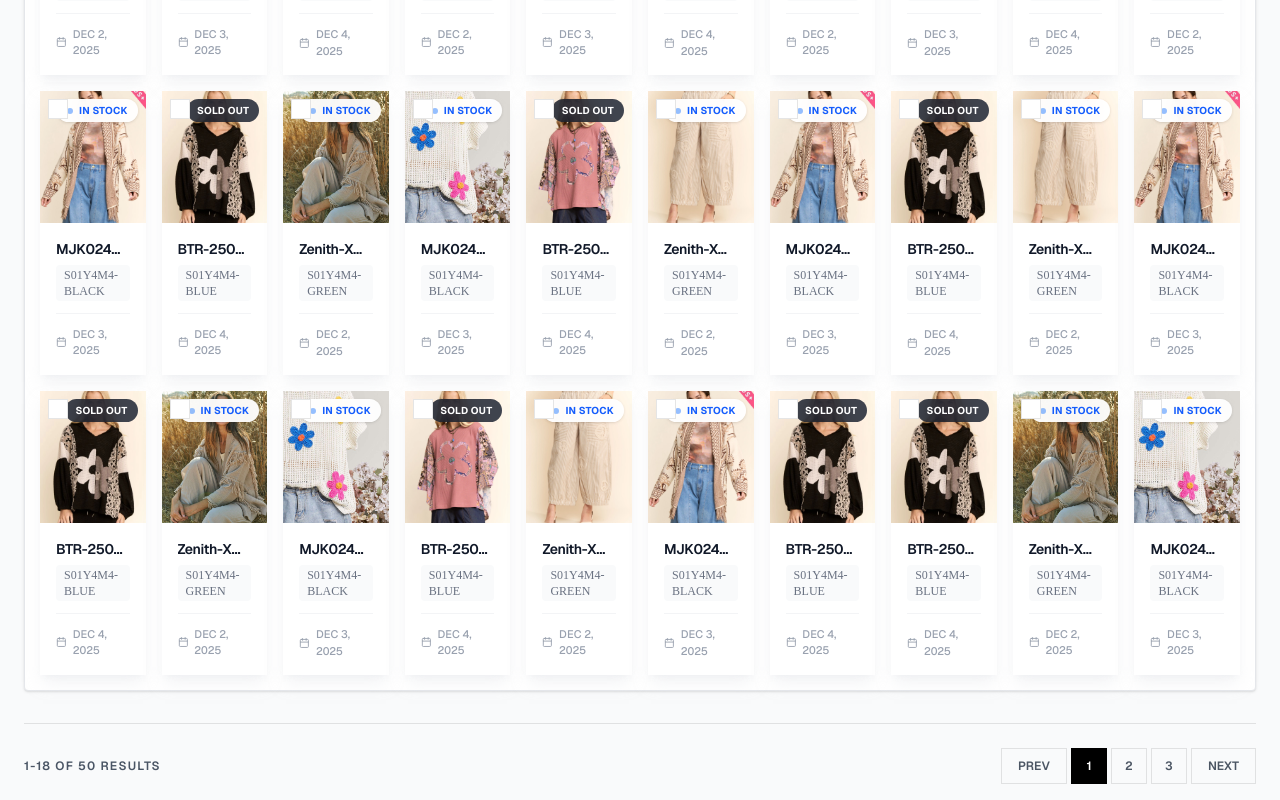
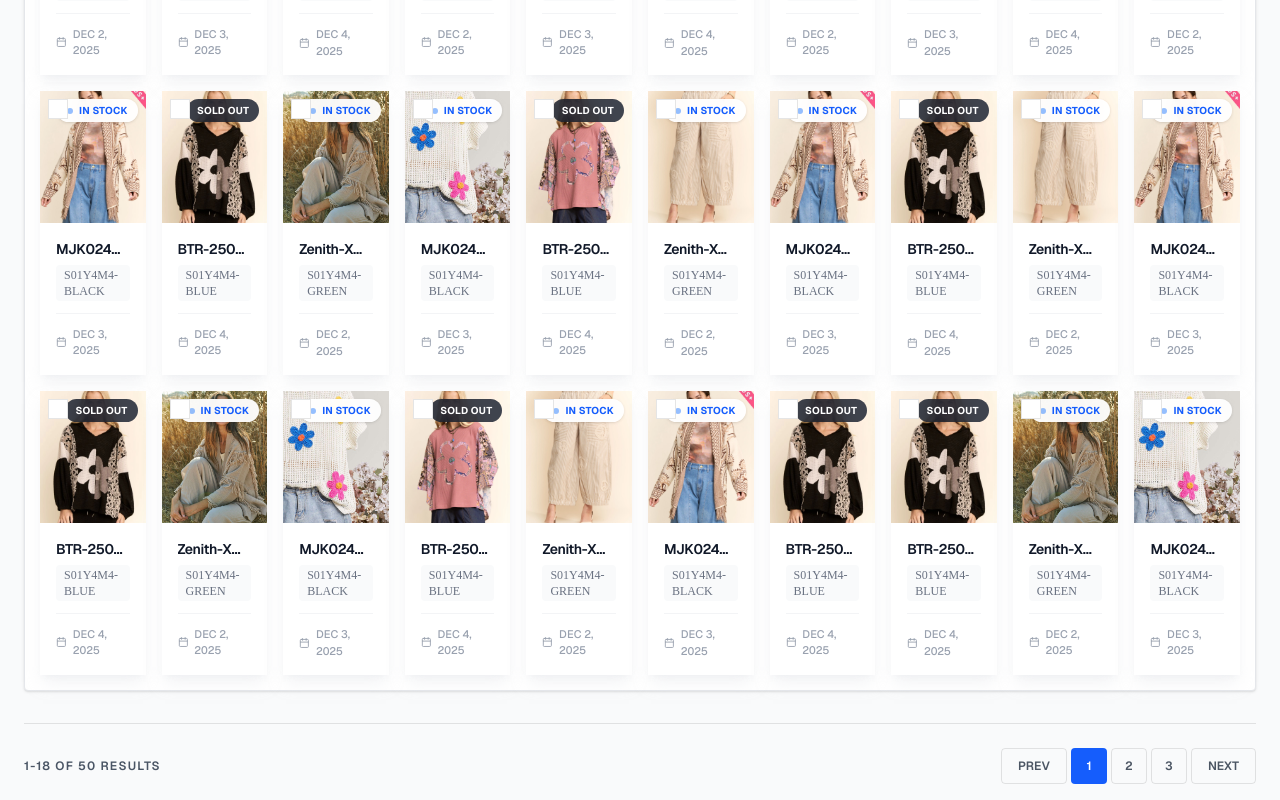
Before and after one commit to Animesh459/Vuerprise, a Vue app: page /products/list in a window 1280 px wide. Shown: the part 463-1263 px from the top of the page. Built offline with nearby package versions, Linux system fonts and the light colour scheme.

Commit message:
pagination themecolor update

```diff
--- a/src/components/Pagination.vue
+++ b/src/components/Pagination.vue
@@ -15,11 +15,11 @@
   <div class="mt-6 flex  items-center justify-between gap-6 border-t border-border pt-6 flex-row">
     <p class="text-xs font-semibold text-gray-600 uppercase tracking-widest">1-18 of 50 Results</p>
     <div class="flex items-center gap-1">
-      <button class="h-9 border border-border px-4 text-xs font-semibold uppercase hover:border-black transition-colors">Prev</button>
-      <button class="h-9 w-9 bg-black text-xs font-semibold text-white">1</button>
-      <button class="h-9 w-9 border border-border text-xs font-semibold hover:border-black transition-colors">2</button>
-      <button class="h-9 w-9 border border-border text-xs font-semibold hover:border-black transition-colors">3</button>
-      <button class="h-9 border border-border px-4 text-xs font-semibold uppercase hover:border-black transition-colors">Next</button>
+      <button class="h-9 border border-border px-4 text-xs font-semibold uppercase hover:border-blue-600 rounded-xl transition-colors">Prev</button>
+      <button class="h-9 w-9 bg-blue-600 text-xs rounded-xl font-semibold text-white">1</button>
+      <button class="h-9 w-9 border border-border text-xs font-semibold hover:border-blue-600 rounded-xl transition-colors">2</button>
+      <button class="h-9 w-9 border border-border text-xs font-semibold hover:border-blue-600 rounded-xl transition-colors">3</button>
+      <button class="h-9 border border-border px-4 text-xs font-semibold uppercase hover:border-blue-600 rounded-xl transition-colors">Next</button>
     </div>
   </div>
 
```
